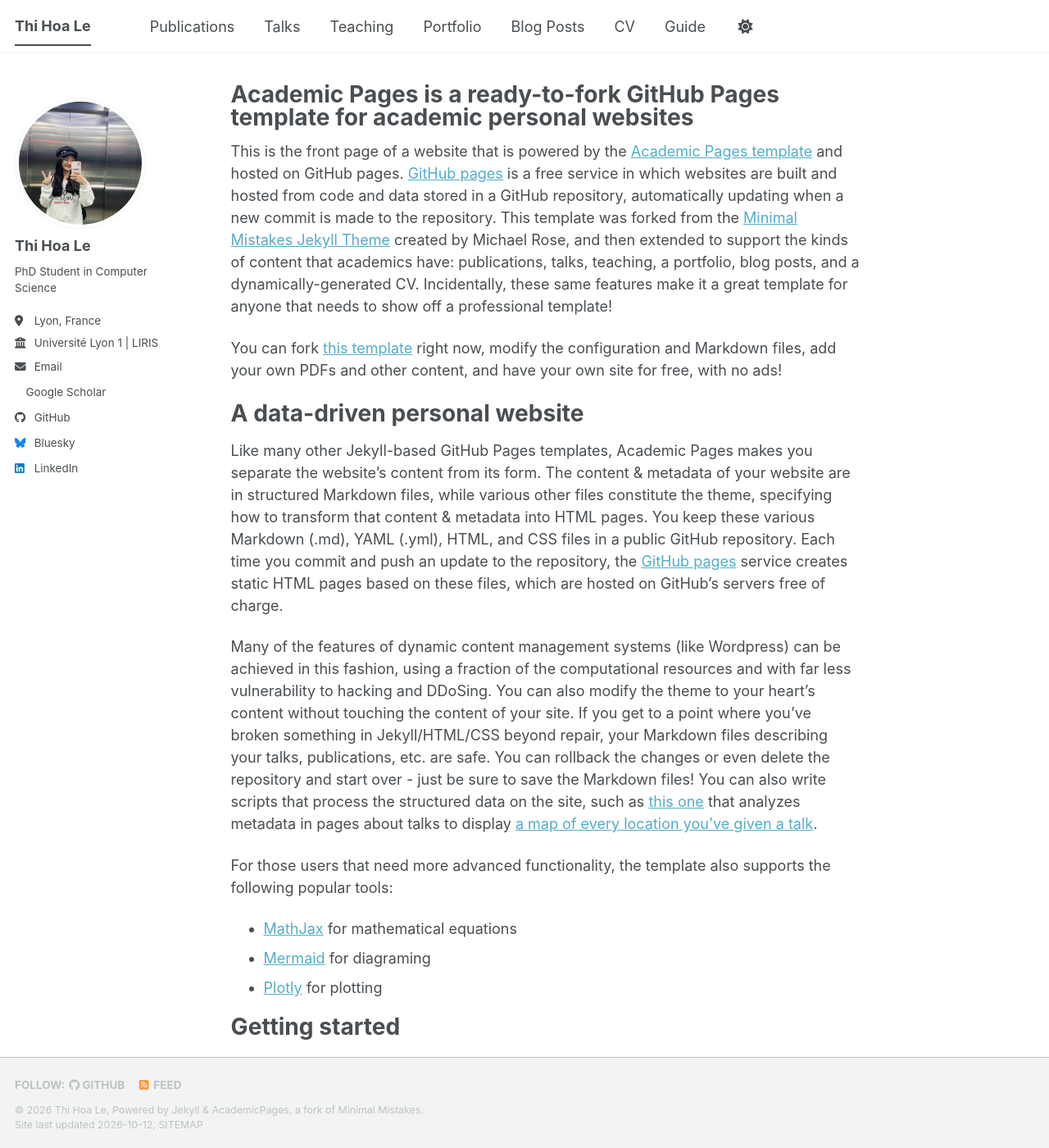
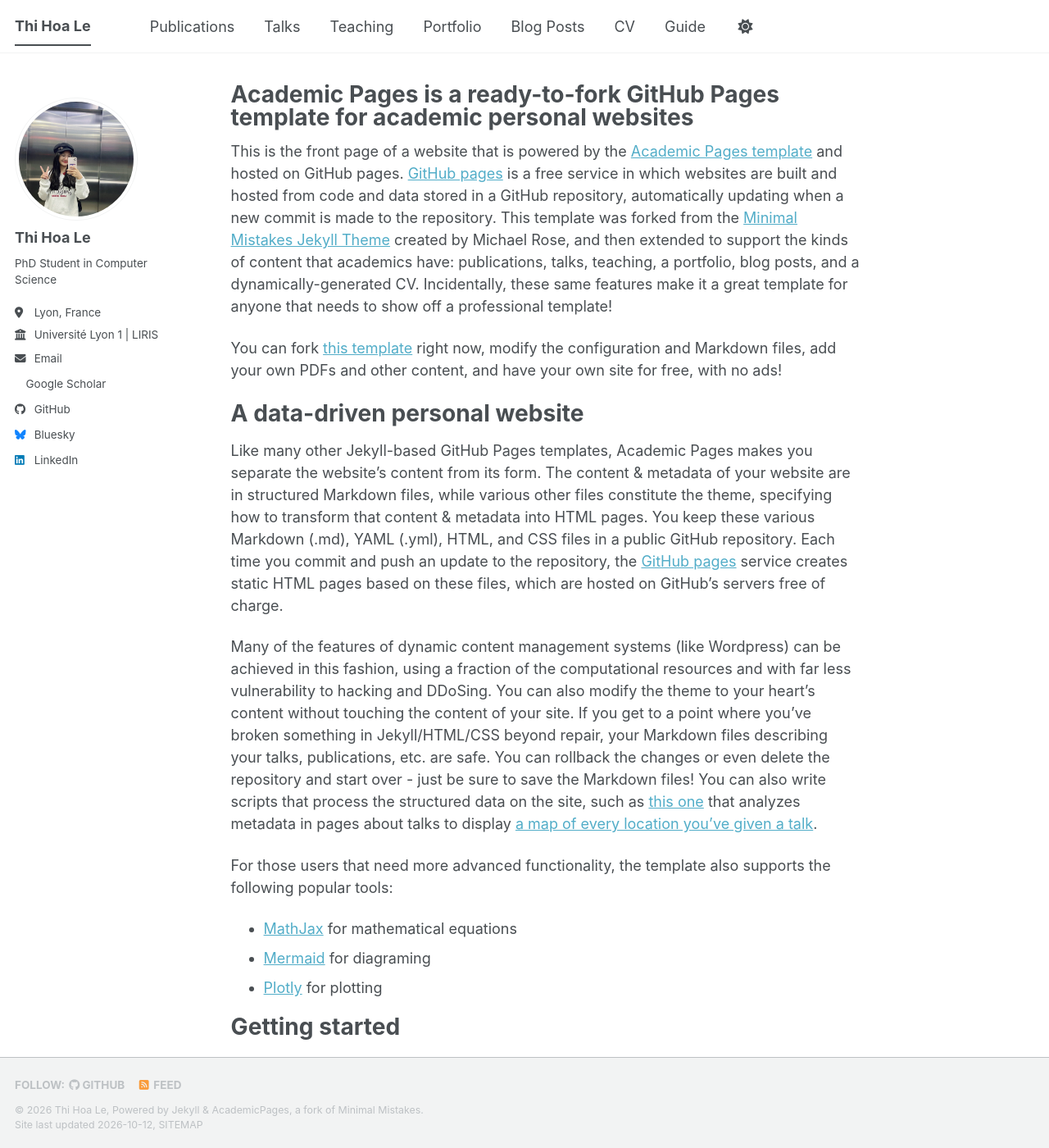
Before and after one commit to thihoale/thihoale.github.io, a Jekyll site: the page built from _pages/about.md, in a window 1280 px wide and 1400 px high. Shown: the whole window at 82% size. Built offline with Jekyll 4.4.1, drawn with Linux system fonts in a browser that asks for light colours; a style sheet for code colours, icons or effects is not loaded.

Commit message:
Reduce sidebar width and height to 150px

```diff
--- a/_sass/layout/_sidebar.scss
+++ b/_sass/layout/_sidebar.scss
@@ -148,14 +148,14 @@
 
   @include breakpoint($large) {
     display: block;
-    width: 160px;
-    height: 160px;
+    width: 150px;
+    height: 150px;
   }
 
   img {
     display: block;
-    width: 160px;
-    height: 160px;
+    width: 150px;
+    height: 150px;
     max-width: none;
     object-fit: cover;
     object-position: center 35%;
```
